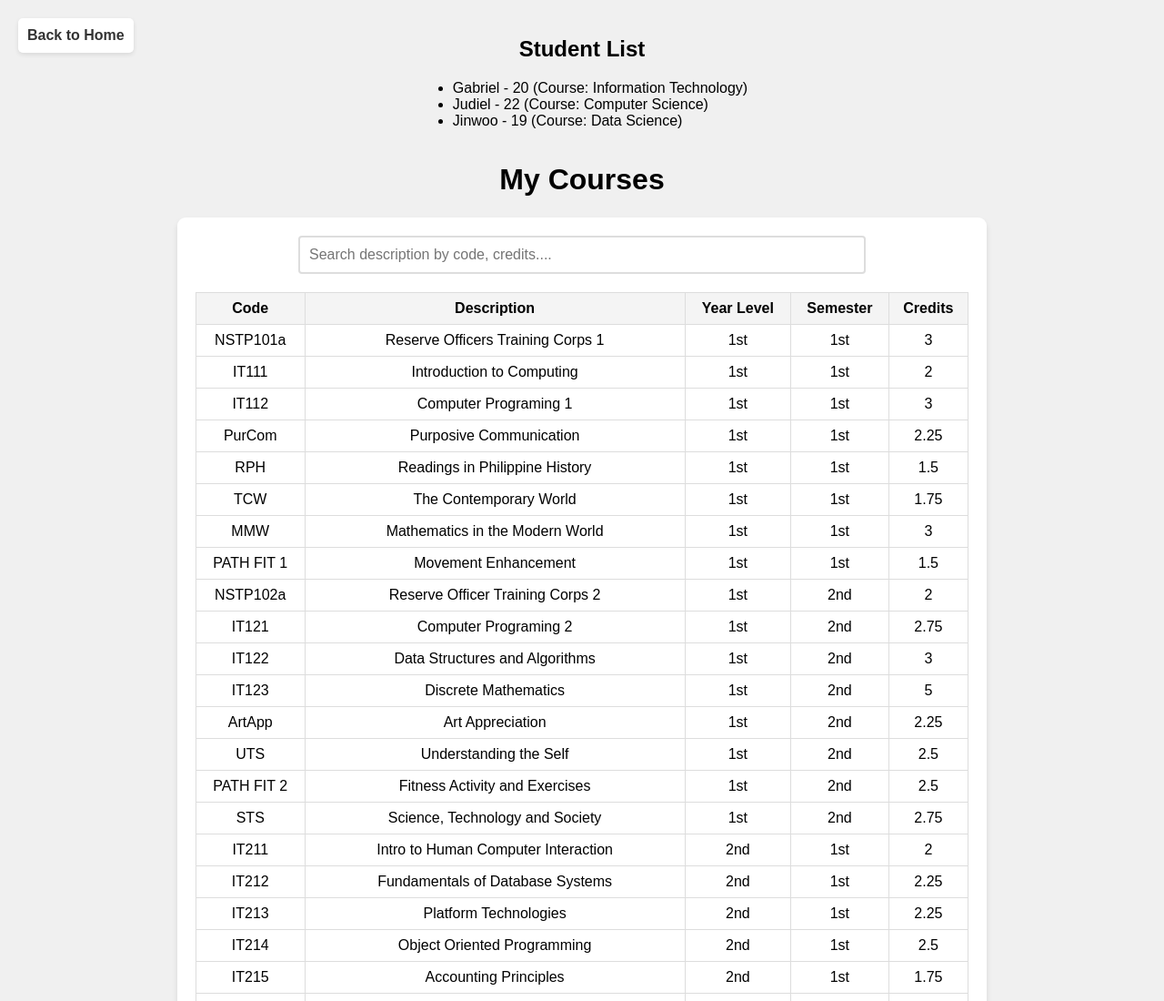
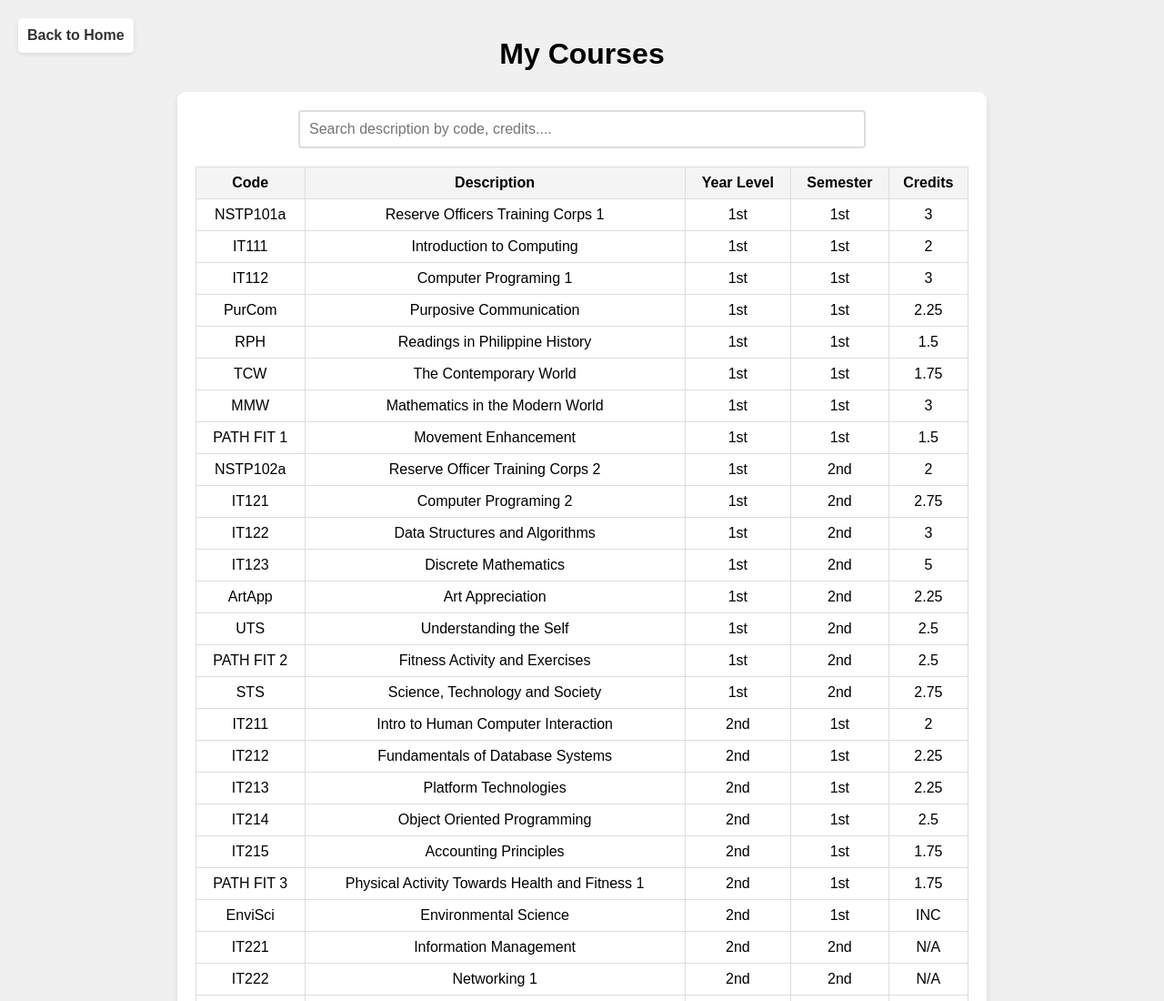
Before and after one commit to llacuna750/courses.json, a plain HTML site: page index.html in a window 1280 px wide. Shown: the top 1100 px of the page at 91% size. Drawn offline with Linux system fonts and the light colour scheme.

Commit message:
Update index.html

```diff
--- a/index.html
+++ b/index.html
@@ -4,6 +4,7 @@
     <meta charset="UTF-8">
     <meta name="viewport" content="width=device-width, initial-scale=1.0">
     <title>Course List</title>
+    <link rel="shortcut icon" href="logo website.png" type="image/x-icon">
     <style>
         body {
             margin: 0;
@@ -81,10 +82,10 @@
         <a href="https://llacuna750.github.io/">Back to Home</a>
     </div>
 
-    <div class="page-content">
+    <!-- <div class="page-content">
         <h2>Student List</h2>
         <ul id="student-list" class="card-body"></ul>
-    </div>
+    </div> -->
 
     <div class="mycourses">
         <h1>My Courses</h1>
```
